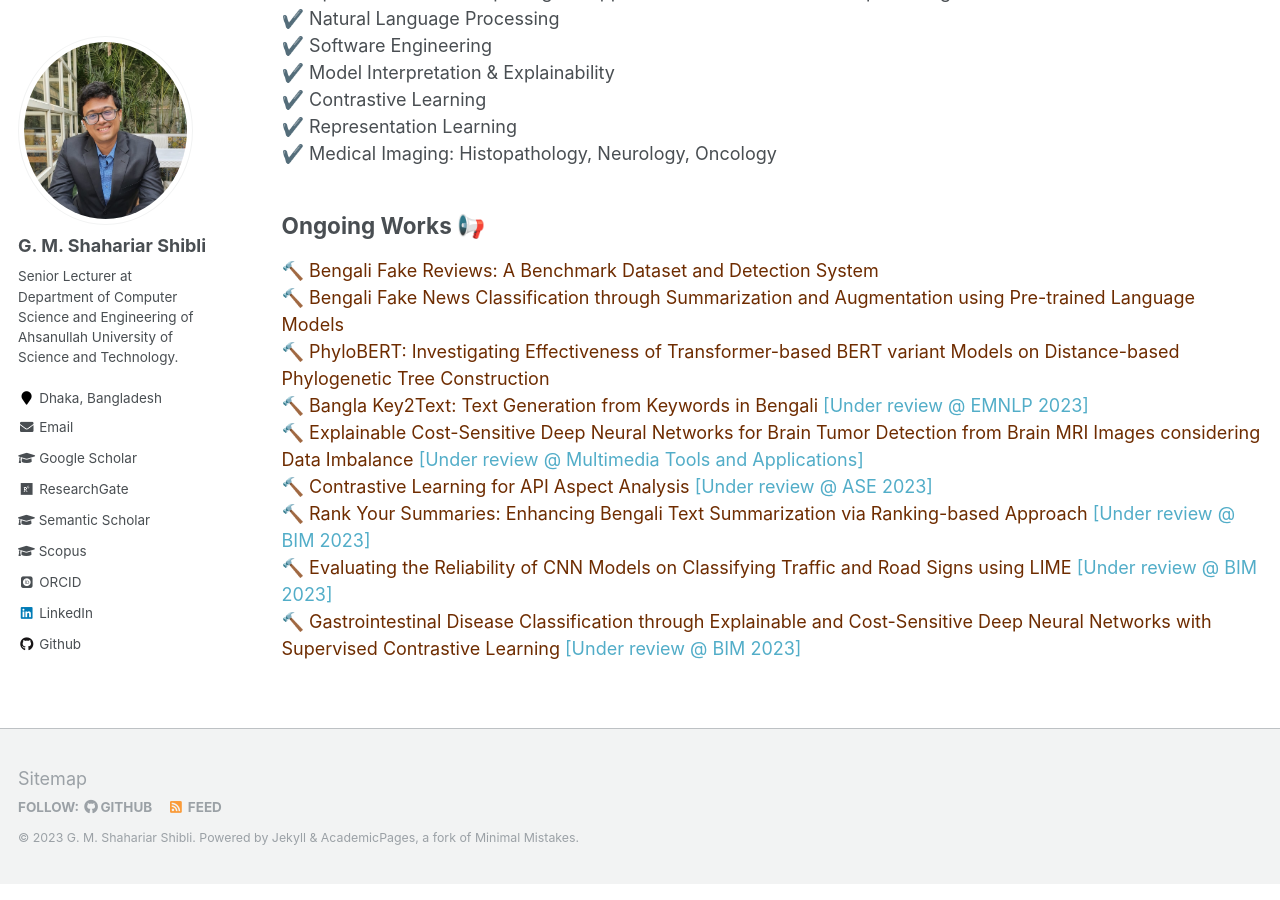
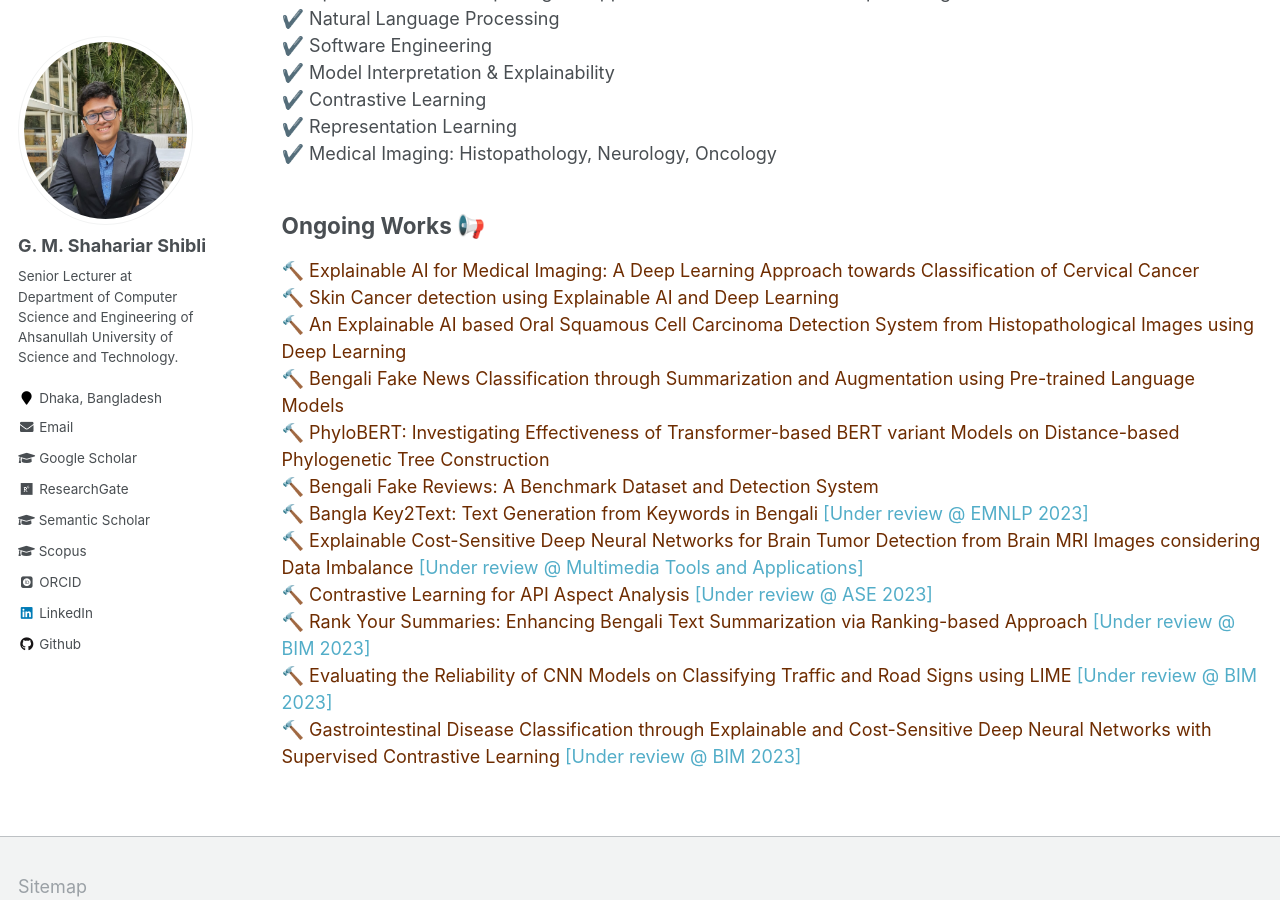
Before and after one commit to shahariar-shibli/shahariar-shibli.github.io, a Jekyll site: the page built from _pages/research.md, in a window 1280 px wide and 900 px high, scrolled down 429 px. Built offline with Jekyll 4.4.1, drawn with Linux system fonts in a browser that asks for light colours; some web fonts are replaced.

Commit message:
Update research.md

```diff
--- a/_pages/research.md
+++ b/_pages/research.md
@@ -23,9 +23,12 @@ I am passionate about exploring the applications of machine and deep learning in
 
 
 ## Ongoing Works 📢
-🔨 <span style="color:#6E2C00">Bengali Fake Reviews: A Benchmark Dataset and Detection System</span><br>
+🔨 <span style="color:#6E2C00">Explainable AI for Medical Imaging: A Deep Learning Approach towards Classification of Cervical Cancer</span><br>
+🔨 <span style="color:#6E2C00">Skin Cancer detection using Explainable AI and Deep Learning</span><br>
+🔨 <span style="color:#6E2C00">An Explainable AI based Oral Squamous Cell Carcinoma Detection System from Histopathological Images using Deep Learning</span><br>
 🔨 <span style="color:#6E2C00">Bengali Fake News Classification through Summarization and Augmentation using Pre-trained Language Models</span><br>
 🔨 <span style="color:#6E2C00">PhyloBERT: Investigating Effectiveness of Transformer-based BERT variant Models on Distance-based Phylogenetic Tree Construction</span><br>
+🔨 <span style="color:#6E2C00">Bengali Fake Reviews: A Benchmark Dataset and Detection System</span><br>
 🔨 <span style="color:#6E2C00">Bangla Key2Text: Text Generation from Keywords in Bengali</span> [[Under review @ EMNLP 2023]](https://2023.emnlp.org/)<br>
 🔨 <span style="color:#6E2C00">Explainable Cost-Sensitive Deep Neural Networks for Brain Tumor Detection from Brain MRI Images considering Data Imbalance</span> [[Under review @ Multimedia Tools and Applications]](https://www.springer.com/journal/11042)<br>
 🔨 <span style="color:#6E2C00">Contrastive Learning for API Aspect Analysis</span> [[Under review @ ASE 2023]](https://conf.researchr.org/track/ase-2023/ase-2023-papers)<br>
```
